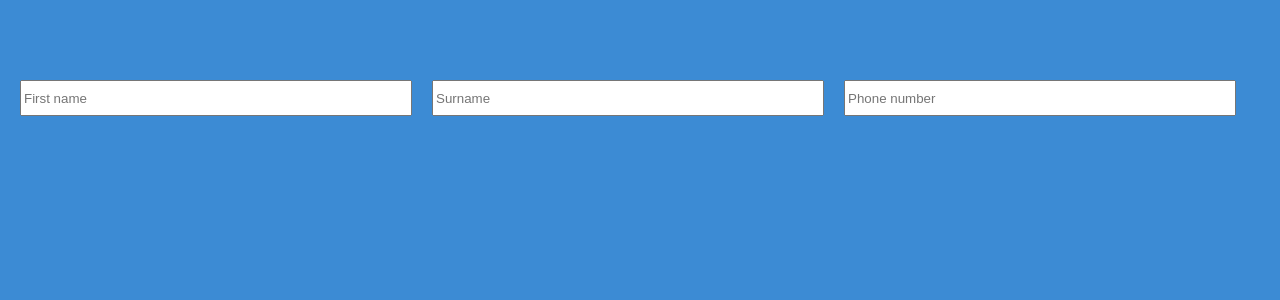
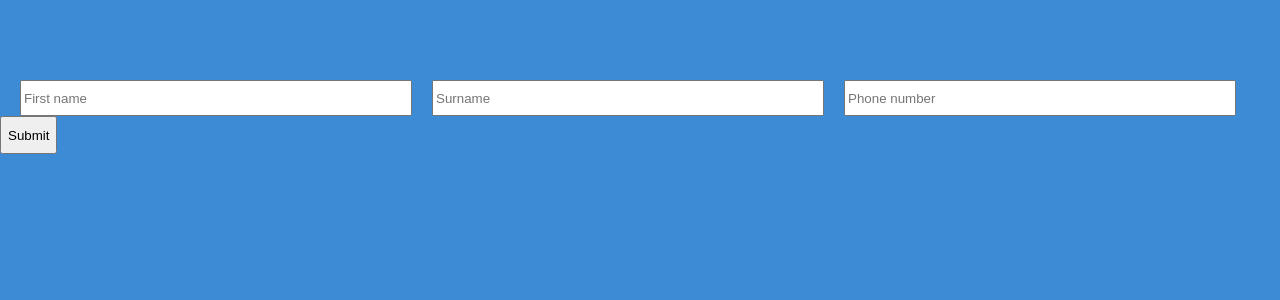
Before and after one commit to KMDzik/contact-list-react, a React (Create React App) app: page / in a window 1280 px wide. Shown: the top 300 px of the page. Built offline with nearby package versions, Linux system fonts and the light colour scheme.

Commit message:
button added

```diff
--- a/src/App/App.js
+++ b/src/App/App.js
@@ -23,6 +23,8 @@ class App extends Component {
 
            <input placeholder='Phone number' value={this.state.phone}
            onChange={event => this.setState({ phone: event.target.value})}/>
+
+           <button>Submit </button>
          </form>
      )
    }
```
